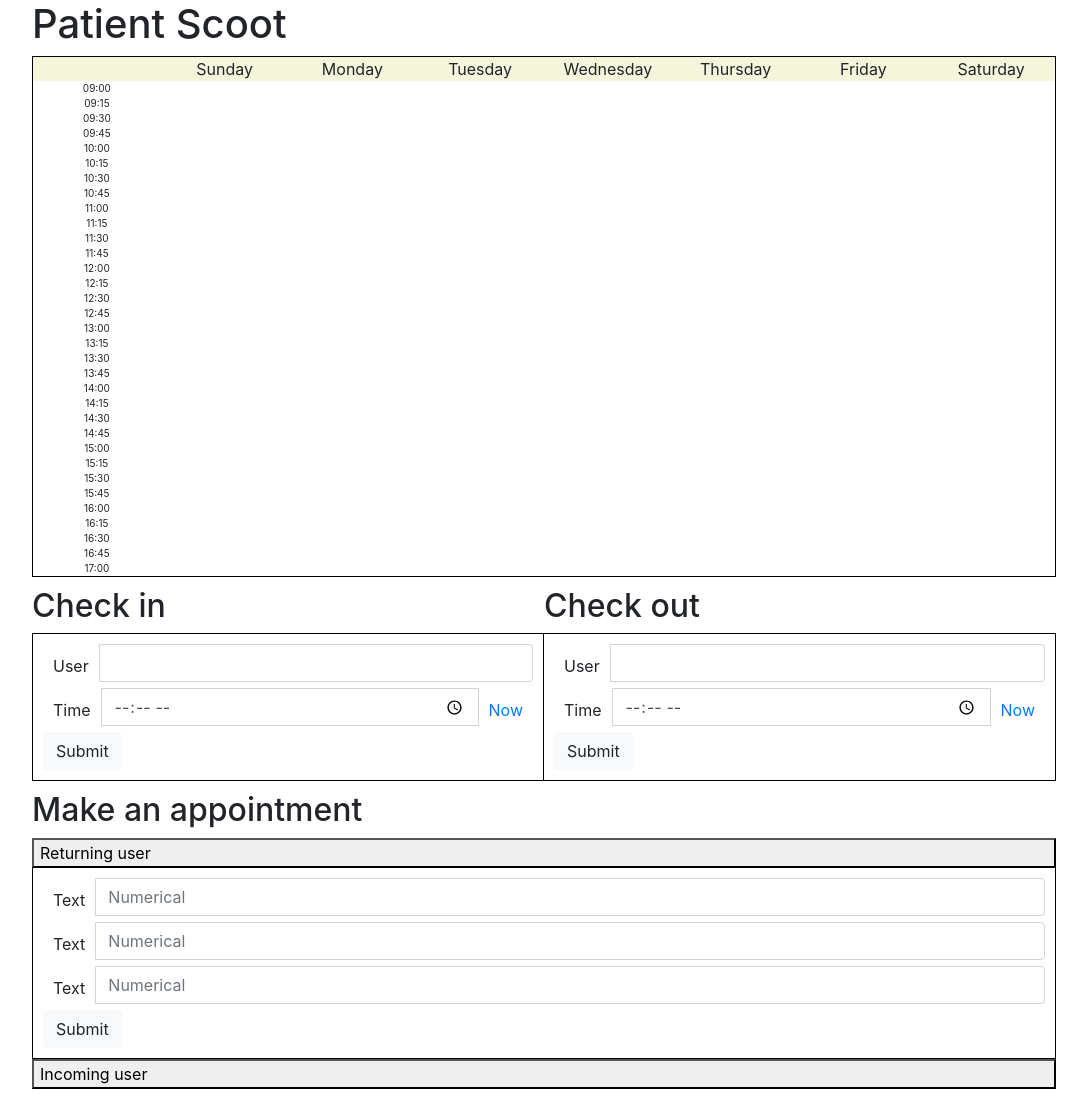
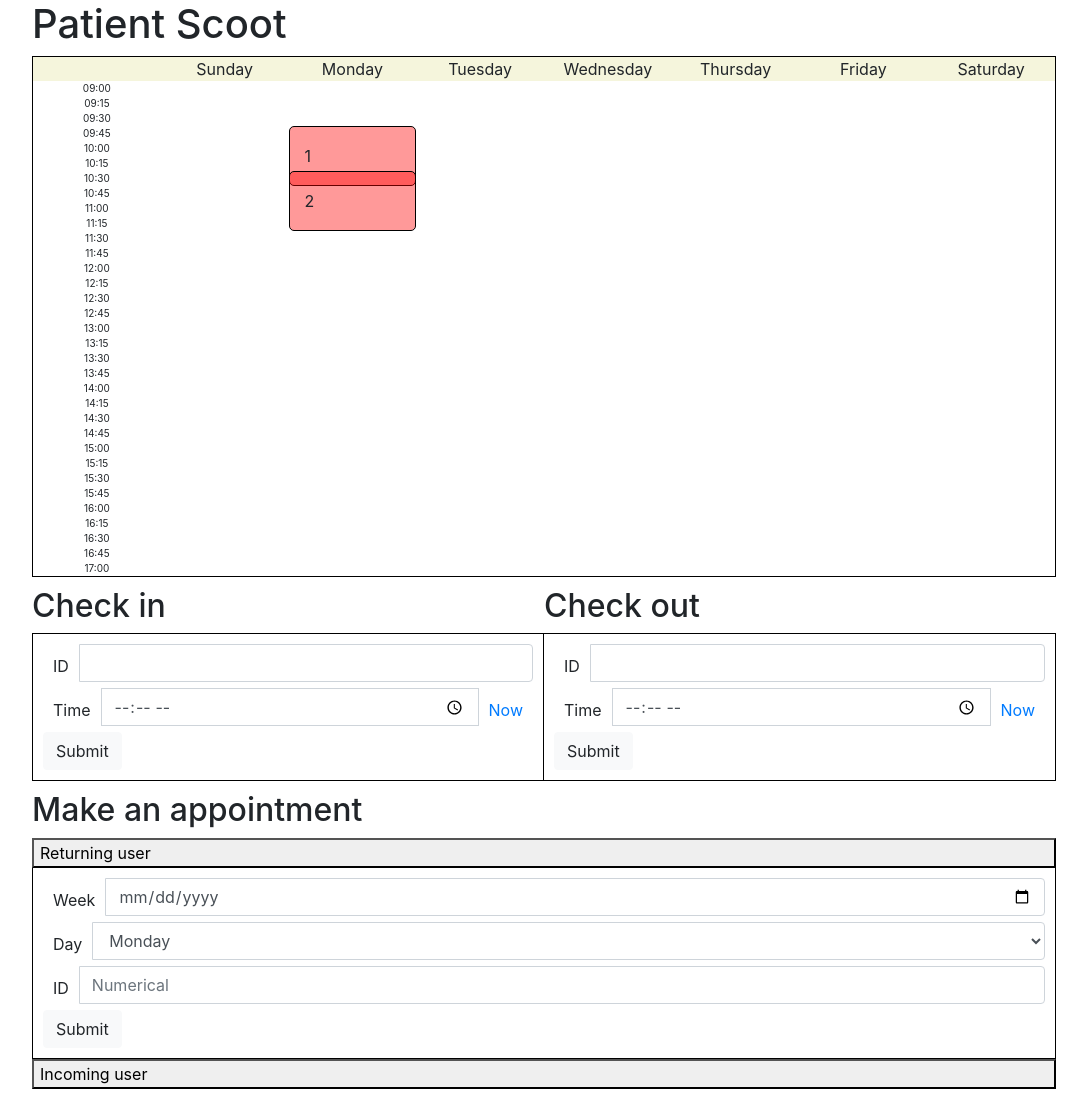
Before and after one commit to tyang27/PennappsWinter19, a Flask app: page / in a window 1280 px wide, after a click on "Returning user". Shown: the whole page, without its empty margins (96-1183 px from the left). Run offline with Flask 2, Linux system fonts and the light colour scheme; parts of the project's set-up code (start-up, migrations or seed data) failed here and were passed over; some libraries are stand-ins or nearby versions.

Commit message:
calendar

```diff
--- a/app.py
+++ b/app.py
@@ -1,4 +1,4 @@
-from flask import Flask, render_template, url_for, request
+from flask import Flask, render_template, url_for, request, flash, Session
 from datetime import datetime
 import os
 
@@ -18,6 +18,9 @@ INCREMENTS = [
     ]
 
 app = Flask(__name__)
+app.config['SESSION_TYPE'] = 'memcached'
+app.config['SECRET_KEY'] = 'super secret key'
+sess = Session()
 #app.config['UPLOAD_FOLDER'] = UPLOAD_FOLDER
 
 def allowed_file(filename):
@@ -31,6 +34,31 @@ def upload_data():
         print('POST')
         wf = request.form['waveform']
     return render_template('results.html', waveform = wf)
+
+
+@app.route('/incoming', methods=['GET','POST'])
+def incoming():
+    if request.method == 'POST':
+        print('POST')
+        print(request.form)
+        if request.form['week'] == '':
+            print('empty field')
+        elif request.form['day'] == '':
+            print('empty field')
+    return render_template('index.html', increments=INCREMENTS)
+
+@app.route('/returning', methods=['GET','POST'])
+def returning():
+    if request.method == 'POST':
+        print('POST')
+        print(request.form)
+        if request.form['id'] == '':
+            print('empty field')
+        elif request.form['week'] == '':
+            print('empty field')
+        elif request.form['day'] == '':
+            print('empty field')
+    return render_template('index.html', increments=INCREMENTS)
 
 @app.route('/checkin', methods=['GET', 'POST'])
 def checkin():
--- a/static/styles.css
+++ b/static/styles.css
@@ -1,6 +1,6 @@
 .vresize {
-  overflow: scroll;
-}
+   overflow: scroll;
+ }
 
 
 .body-wrapper {
@@ -53,16 +53,36 @@
   border-left: black 0 solid;
 }
 
-.calendar-grid {
-  border: black 1px solid;
-  text-align: center;
-  margin-bottom: 10px;
-}
 
 #daynames {
   background-color: beige;
 }
 
-.cal_row {
+.calendar-grid {
+  border: black 1px solid;
+  text-align: center;
+  margin-bottom: 10px;
+
+  display: grid;
+  grid-template-columns: 1fr 1fr 1fr 1fr 1fr 1fr 1fr 1fr;
+}
+
+.col-item {
+  background-color: beige;
+}
+
+.text-small {
   font-size: x-small;
 }
+.transparent-item {
+  background-color: rgba(255, 0, 0, 0.4);
+  border: black 1px solid;
+  border-radius: 5px;
+  display: flex;
+  text-align: center;
+  align-items: center;
+  overflow: auto;
+}
+.col-time {
+  grid-column-start: 0
+}
--- a/templates/index.html
+++ b/templates/index.html
@@ -22,30 +22,21 @@
 
       <!-- Calendar. -->
       <div class="calendar-wrapper">
-        <div class="container calendar-grid">
-          <div class="row" id="daynames">
-            <div class="col-sm"></div>
-            <div class="col-sm">Sunday</div>
-            <div class="col-sm">Monday</div>
-            <div class="col-sm">Tuesday</div>
-            <div class="col-sm">Wednesday</div>
-            <div class="col-sm">Thursday</div>
-            <div class="col-sm">Friday</div>
-            <div class="col-sm">Saturday</div>
-          </div>
-          {% for i in increments%}
-          <div class="row cal_row">
-            <div class="col-sm">{{i}}</div>
-            <div class="col-sm"></div>
-            <div class="col-sm"></div>
-            <div class="col-sm"></div>
-            <div class="col-sm"></div>
-            <div class="col-sm"></div>
-            <div class="col-sm"></div>
-            <div class="col-sm"></div>
-          </div>
+        <div class="calendar-grid">
+            <div class="col-item"></div>
+            <div class="col-item">Sunday</div>
+            <div class="col-item">Monday</div>
+            <div class="col-item">Tuesday</div>
+            <div class="col-item">Wednesday</div>
+            <div class="col-item">Thursday</div>
+            <div class="col-item">Friday</div>
+            <div class="col-item">Saturday</div>
+          {% for i in increments %}
+            <div class="col-time text-small" style="grid-row-start: {{loop.index+1}};">{{i}}</div>
           {% endfor %}
 
+          <div class="col-sm transparent-item" style="grid-row-start: 5; grid-row-end: 9; grid-column-start: 3;">1</div>
+          <div class="col-sm transparent-item" style="grid-row-start: 8; grid-row-end: 12; grid-column-start: 3;">2</div>
         </div>
       </div>
 
@@ -58,7 +49,7 @@
           <div class="checkin">
             <form action="./checkin" method="post">
               <div class="input-group">
-                <span class="input-group-addon">User</span>
+                <span class="input-group-addon">ID</span>
                 <input type="text" class="form-control" name="username">
               </div>
 
@@ -78,7 +69,7 @@
           <div class="checkout">
             <form action="./checkout" method="post">
               <div class="input-group">
-                <span class="input-group-addon">User</span>
+                <span class="input-group-addon">ID</span>
                 <input type="text" class="form-control" name="username">
               </div>
 
@@ -99,18 +90,24 @@
         <form action = "./returning" method = "POST">
 
           <div class="input-group">
-            <span class="input-group-addon">Text</span>
-            <input id="msg" type="text" class="form-control" name="msg" placeholder="Numerical">
+            <span class="input-group-addon">Week</span>
+            <input type="date" class="form-control" name="week" placeholder="Numerical">
           </div>
 
           <div class="input-group">
-            <span class="input-group-addon">Text</span>
-            <input id="msg" type="text" class="form-control" name="msg" placeholder="Numerical">
+            <span class="input-group-addon">Day</span>
+            <select class="form-control" name="day">
+              <option>Monday</option>
+              <option>Tuesday</option>
+              <option>Wednesday</option>
+              <option>Thursday</option>
+              <option>Friday</option>
+            </select>
           </div>
 
           <div class="input-group">
-            <span class="input-group-addon">Text</span>
-            <input id="msg" type="text" class="form-control" name="msg" placeholder="Numerical">
+            <span class="input-group-addon">ID</span>
+            <input type="text" class="form-control" name="id" placeholder="Numerical">
           </div>
 
           <button type="submit" class="btn btn-light">Submit</button>
@@ -122,18 +119,19 @@
         <form action = "./incoming" method = "POST">
 
           <div class="input-group">
-            <span class="input-group-addon">Text</span>
-            <input id="msg" type="text" class="form-control" name="msg" placeholder="Numerical">
+            <span class="input-group-addon">Week</span>
+            <input type="date" class="form-control" name="week" placeholder="Numerical">
           </div>
 
           <div class="input-group">
-            <span class="input-group-addon">Text</span>
-            <input id="msg" type="text" class="form-control" name="msg" placeholder="Numerical">
-          </div>
-
-          <div class="input-group">
-            <span class="input-group-addon">Text</span>
-            <input id="msg" type="text" class="form-control" name="msg" placeholder="Numerical">
+            <span class="input-group-addon">Day</span>
+            <select class="form-control" name="day">
+              <option>Monday</option>
+              <option>Tuesday</option>
+              <option>Wednesday</option>
+              <option>Thursday</option>
+              <option>Friday</option>
+            </select>
           </div>
 
           <button type="submit" class="btn btn-light">Submit</button>
```
Also changed, not shown: 1 other file.
